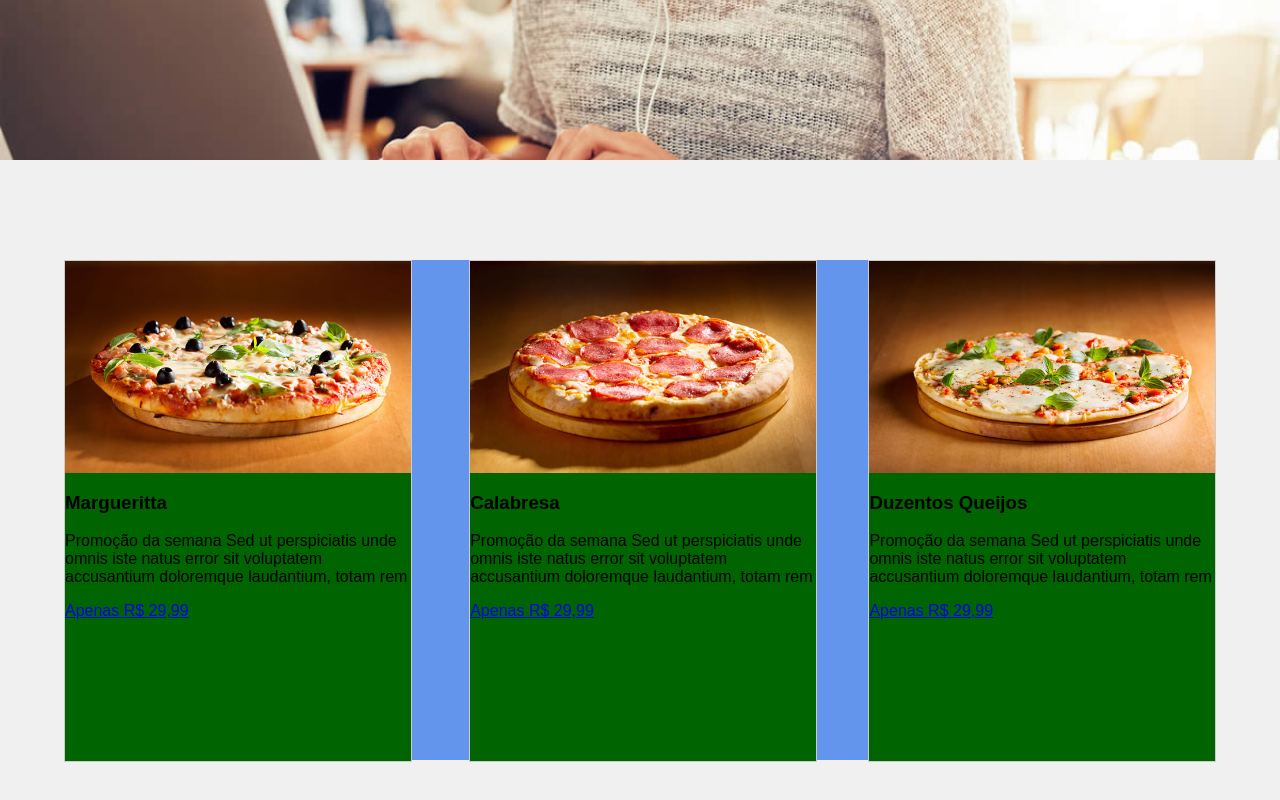
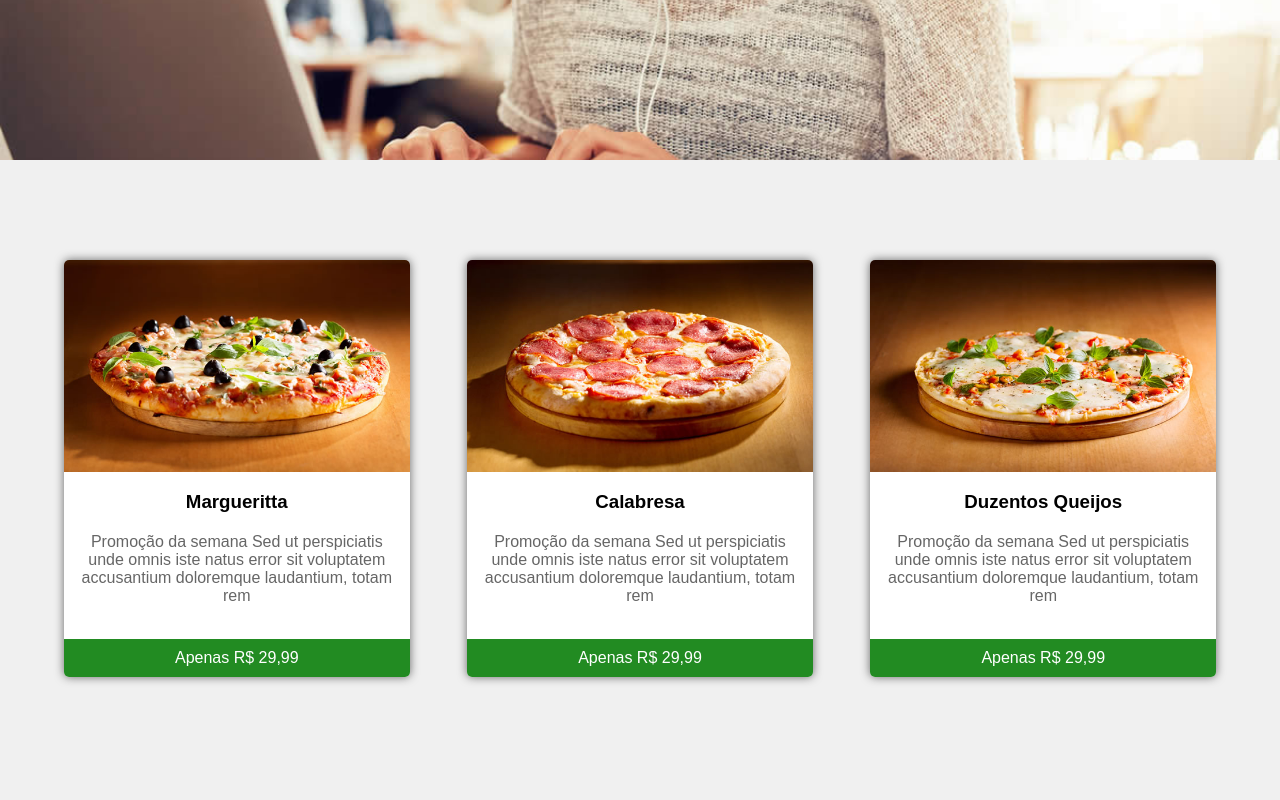
Before and after one commit to leocaliban/c-css3-web-responsivo, a plain HTML site: page unidade09/ex02-background-object-fit.html in a window 1280 px wide. Shown: the part 440-1240 px from the top of the page. Drawn offline with Linux system fonts and the light colour scheme.

Commit message:
Aplica estilos nas thumbs

```diff
--- a/unidade09/ex02-background-object-fit.html
+++ b/unidade09/ex02-background-object-fit.html
@@ -37,22 +37,14 @@
             max-width: 1500px;
             min-width: 320px;
             margin: 100px auto;
-
-
-
-            height: 500px;
-            background-color: cornflowerblue;
         }
 
         main section .pizzas {
             width: 30%;
             float: left;
-
-
-            background-color: darkgreen;
-            border: 1px solid #cccccc;
-            height: 500px;
-
+            background-color: #ffffff;
+            box-shadow: 0 0 10px #666666;
+            border-radius: 5px;
         }
 
         main section .direita {
@@ -68,6 +60,31 @@
             max-height: 300px;
             object-fit: cover;
             object-position: top center;
+            border-top-right-radius: 5px;
+            border-top-left-radius: 5px;
+        }
+
+        main section .pizzas h3 {
+            text-align: center;
+            margin-bottom: 0;
+        }
+
+        main section .pizzas p {
+            text-align: center;
+            padding: 5%;
+            margin-top: 1%;
+            color: #666666;
+        }
+
+        main section .pizzas a {
+            display: block;
+            text-align: center;
+            background-color: forestgreen;
+            color: white;
+            padding: 3%;
+            text-decoration: none;
+            border-bottom-right-radius: 5px;
+            border-bottom-left-radius: 5px;
         }
 
         @media screen and (max-width: 414px) {
```
